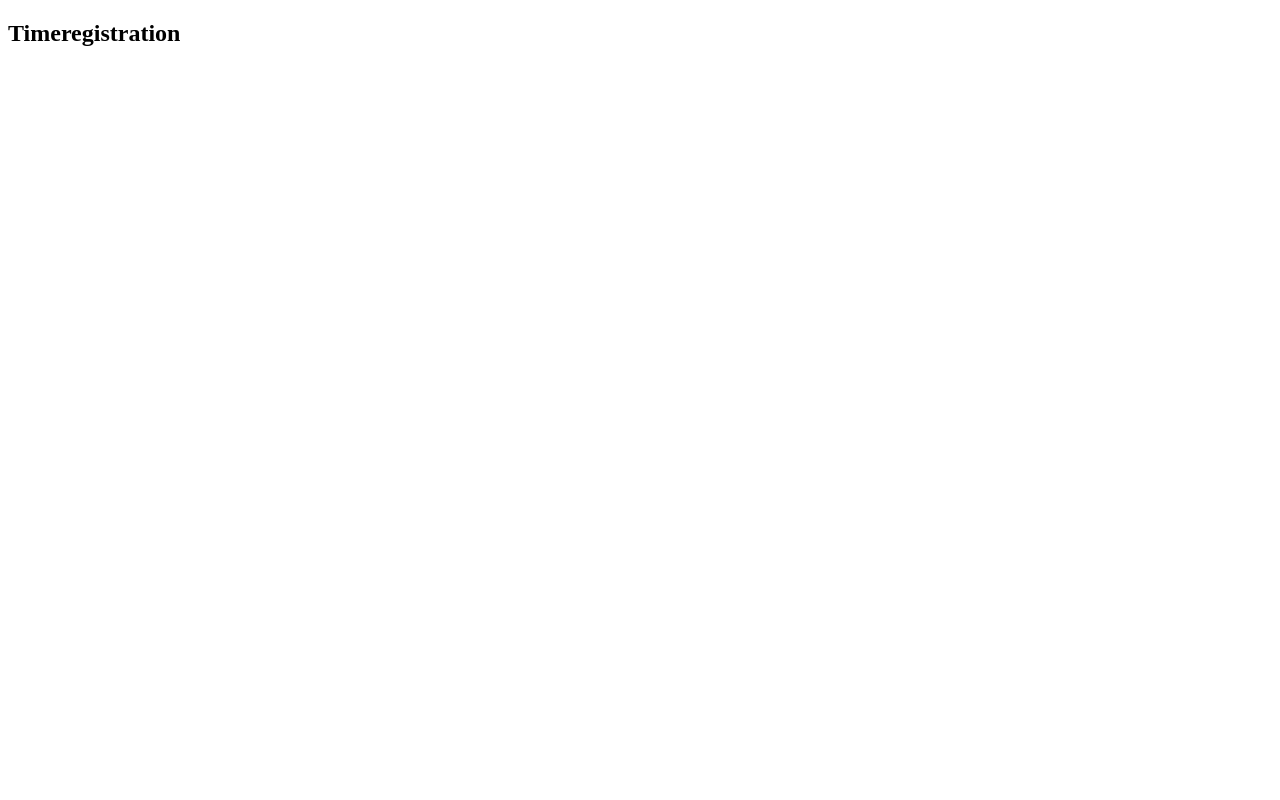
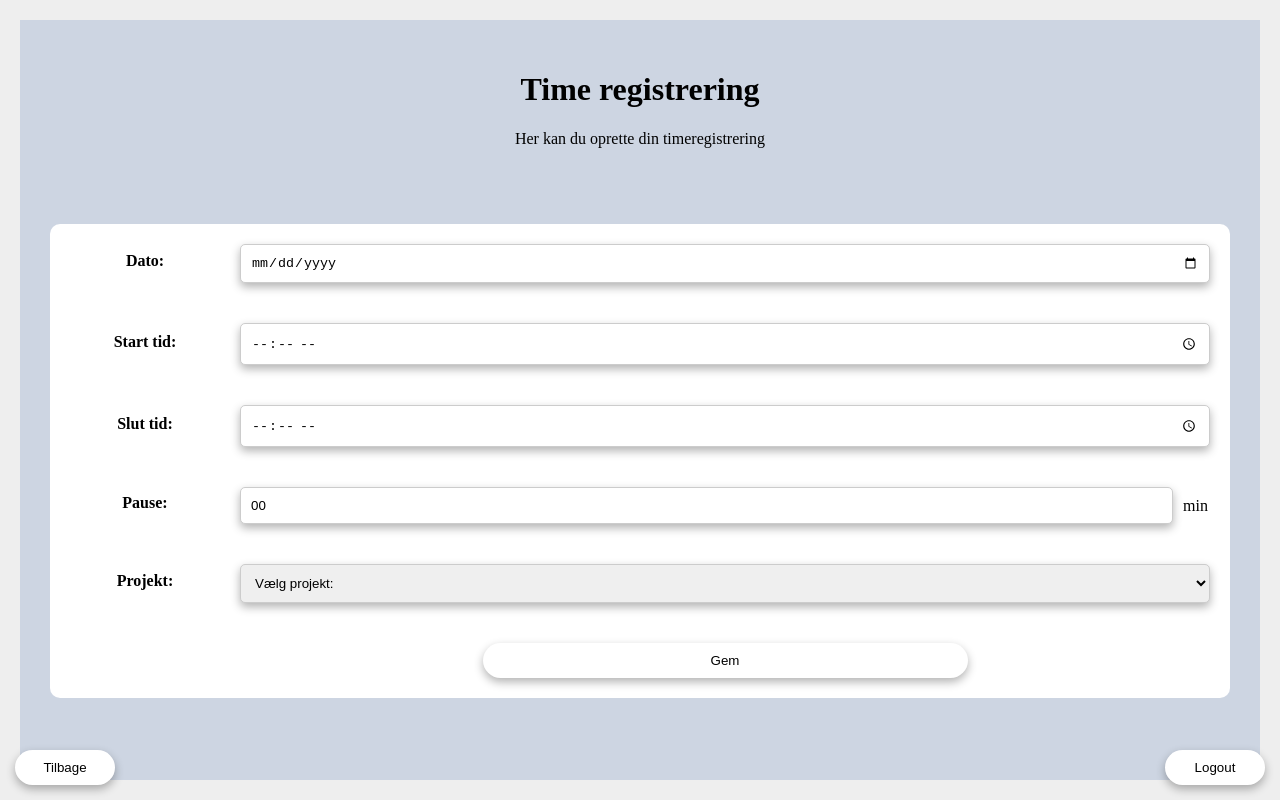
Before and after one commit to KasperVejen/ADBIS, a website: page frontend/public/timeregistration.html in a window 1280 px wide. Drawn offline with Linux system fonts and the light colour scheme; no server answers.

Commit message:
can add timeregistration

```diff
--- a/backend/server.js
+++ b/backend/server.js
@@ -2,8 +2,10 @@ const express = require("express");
 const cors = require("cors");
 const dotenv = require("dotenv");
 const path = require("path");
+const formData = require("express-form-data");
 const componentData = require("./routers/componentdata");
 const timeregistration = require("./routers/timeregistration");
+const databaseRouter = require("./routers/databaseRouter");
 
 const app = express();
 
@@ -13,6 +15,7 @@ const PORT = process.env.PORT || 3000;
 
 app.use(cors());
 app.use(express.json());
+app.use(formData.parse());
 app.use(
   "/adbis",
   express.static(path.join(__dirname, "../frontend/public"), {
@@ -21,5 +24,6 @@ app.use(
 );
 app.use("/adbis/api", componentData);
 app.use("/adbis/api/timeregistration", timeregistration);
+app.use("/adbis/api/database", databaseRouter);
 
 app.listen(PORT, () => console.log(`Server running on port ${PORT}`));
--- a/frontend/public/css/index.css
+++ b/frontend/public/css/index.css
@@ -65,6 +65,7 @@
     margin-top: 0;
     padding-bottom: 15px;
     padding-top: 15px;
+    color: #eee;
     background-color: #224F90;
     border-bottom: 2px solid #eee;
     border-top-right-radius: 20px;
@@ -102,7 +103,15 @@
 }
 
 .logout-button {
+    display: block;
+    margin: 0 auto;
+    width: 100px;
+    padding: 10px;
+    border-radius: 50px;
+    background-color: #fff;
+    border: none;
+    box-shadow: 0px 4px 10px rgba(0, 0, 0, 0.3);
     position: fixed;
-    bottom: 10px;
-    right: 10px;
+    bottom: 15px;
+    right: 15px;
 }
--- /dev/null
+++ b/frontend/public/css/timeregistration.css
@@ -0,0 +1,113 @@
+.root {
+    margin: 0;
+    padding: 0;
+    display: flex;
+    justify-content: center;
+    align-items: center;
+    height: 100vh;
+    background-color: #eee;
+    position: relative;
+}
+
+.background {
+    position: fixed;
+    top: 20px;
+    right: 20px;
+    bottom: 20px;
+    left: 20px;
+    background-color: #cdd5e2;
+    z-index: 0;
+    overflow: auto;
+}
+
+.container {
+    text-align: center;
+    justify-content: center;
+    align-items: center;
+    padding: 30px;
+}
+
+.form {
+    display: grid;
+    grid-template-columns: repeat(2, 1fr);
+    grid-template-columns: 150px 1fr;
+    grid-gap: 20px;
+    grid-row-gap: 40px;
+    padding: 20px;
+    margin: 30px;
+    background-color: #fff;
+    border-radius: 10px;
+}
+
+.label {
+    margin-bottom: 5px;
+    font-weight: bold;
+    align-items: center;
+    justify-content: center;
+    display: flex;
+}
+
+.input {
+    padding: 10px;
+    border-radius: 5px;
+    border: 1px solid #ccc;
+    box-shadow: 0px 4px 10px rgba(0, 0, 0, 0.3);
+}
+
+.input-with-addon {
+    display: flex;
+    align-items: center;
+    justify-content: space-between;
+}
+
+.input-with-addon .addon {
+    margin-left: 10px;
+    margin-right: 2px;
+    flex-shrink: 0;
+
+}
+
+#pause {
+    width: 100%;
+
+}
+
+#submit-btn {
+    display: block;
+    width: 50%;
+    margin: 0 auto;
+    padding: 10px;
+    border-radius: 50px;
+    background-color: #fff;
+    border: none;
+    box-shadow: 0px 4px 10px rgba(0, 0, 0, 0.3);
+    grid-column: 2;
+}
+
+.back-button {
+    display: block;
+    margin: 0 auto;
+    width: 100px;
+    padding: 10px;
+    border-radius: 50px;
+    background-color: #fff;
+    border: none;
+    box-shadow: 0px 4px 10px rgba(0, 0, 0, 0.3);
+    position: fixed;
+    bottom: 15px;
+    left: 15px;
+}
+
+.logout-button {
+    display: block;
+    margin: 0 auto;
+    width: 100px;
+    padding: 10px;
+    border-radius: 50px;
+    background-color: #fff;
+    border: none;
+    box-shadow: 0px 4px 10px rgba(0, 0, 0, 0.3);
+    position: fixed;
+    bottom: 15px;
+    right: 15px;
+}
--- /dev/null
+++ b/frontend/public/js/timeregistration.js
@@ -0,0 +1,33 @@
+document.addEventListener("DOMContentLoaded", function (e) {
+  e.preventDefault();
+
+  fetch("https://kvejen.com/adbis/api/database")
+    .then((response) => response.json())
+    .then((data) => {
+      let select = document.getElementById("project");
+      for (let i = 0; i < data.length; i++) {
+        let option = document.createElement("option");
+        option.value = data[i].project_ID;
+        option.text = data[i].project_name;
+        select.add(option);
+      }
+    });
+
+  const form = document.getElementById("timeregistration");
+
+  form.addEventListener("submit", (e) => {
+    e.preventDefault();
+
+    const formData = new FormData(form);
+
+    fetch("https://kvejen.com/adbis/api/timeregistration/timeregistration", {
+      method: "POST",
+      body: formData,
+    })
+      .then((response) => response.json())
+      .then((data) => {
+        console.log(data);
+        alert(data.message);
+      });
+  });
+});
--- a/frontend/public/timeregistration.html
+++ b/frontend/public/timeregistration.html
@@ -1,12 +1,45 @@
 <!DOCTYPE html>
 <html lang="en">
   <head>
+    <link rel="stylesheet" href="./css/timeregistration.css" />
+    <script defer type="module" src="./js/timeregistration.js"></script>
     <meta charset="UTF-8" />
     <meta http-equiv="X-UA-Compatible" content="IE=edge" />
     <meta name="viewport" content="width=device-width, initial-scale=1.0" />
     <title>Timeregistration</title>
   </head>
-  <body>
-    <h2>Timeregistration</h2>
+  <body class="root">
+    <div class="background">
+      <div class="container">
+      <h1>Time registrering</h1>
+      <p>Her kan du oprette din timeregistrering</p>
+      </div>
+    <div class="form-container">
+      <form action="" id="timeregistration" class="form">
+          <input type="text" name="user_ID" id="user_ID" hidden value="1">
+          <label class="label" for="date">Dato:</label>
+          <input class="input" type="date" name="date" id="date" />
+          <label class="label" for="start_time">Start tid:</label>
+          <input class="input" type="time" name="start_time" id="start_time" />
+          <label class="label" for="end_time">Slut tid:</label>
+          <input class="input" type="time" name="end_time" id="end_time" />
+          <label class="label" for="pause">Pause:</label>
+          <div class="input-with-addon">
+            <input class="input" type="number" name="pause" id="pause" value="00" min="0" />
+            <span class="addon">min</span>
+          </div>
+          <label class="label" for="project">Projekt:</label>
+          <select name="project" class="input" id="project">
+            <option value="">Vælg projekt:</option>
+          </select>
+          <button id="submit-btn" type="submit">Gem</button>
+      </form>
+    </div>
+    <a href="https://kvejen.com/adbis/">
+      <button class="back-button">Tilbage</button>
+    </a>
+    <a href="">
+      <button class="logout-button">Logout</button>
+    </a>
   </body>
 </html>
--- a/package.json
+++ b/package.json
@@ -10,9 +10,11 @@
   "author": "",
   "license": "ISC",
   "dependencies": {
+    "body-parser": "^1.20.2",
     "cors": "^2.8.5",
     "dotenv": "^16.0.3",
     "express": "^4.18.2",
+    "express-form-data": "^2.0.22",
     "moment": "^2.29.4",
     "mysql2": "^3.3.1",
     "path": "^0.12.7"
```
Also changed, not shown: backend/classes/registration.js (+10 -4 lines), backend/routers/databaseRouter.js (added, +26 -0 lines), backend/routers/timeregistration.js (+20 -5 lines), data/configDB.js (+0 -8 lines), frontend/public/index.html (+3 -1 lines), utilities/timediff.js (added, +17 -0 lines), utilities/timestamp.js (added, +8 -0 lines), data/components.json, 1 other file.
